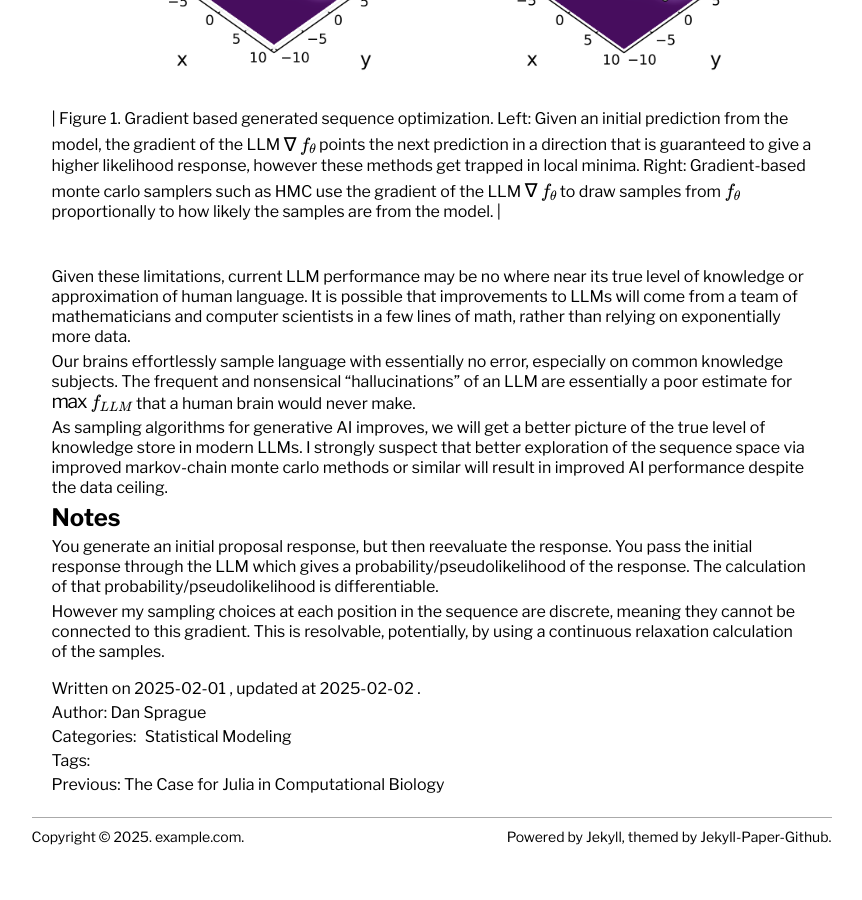
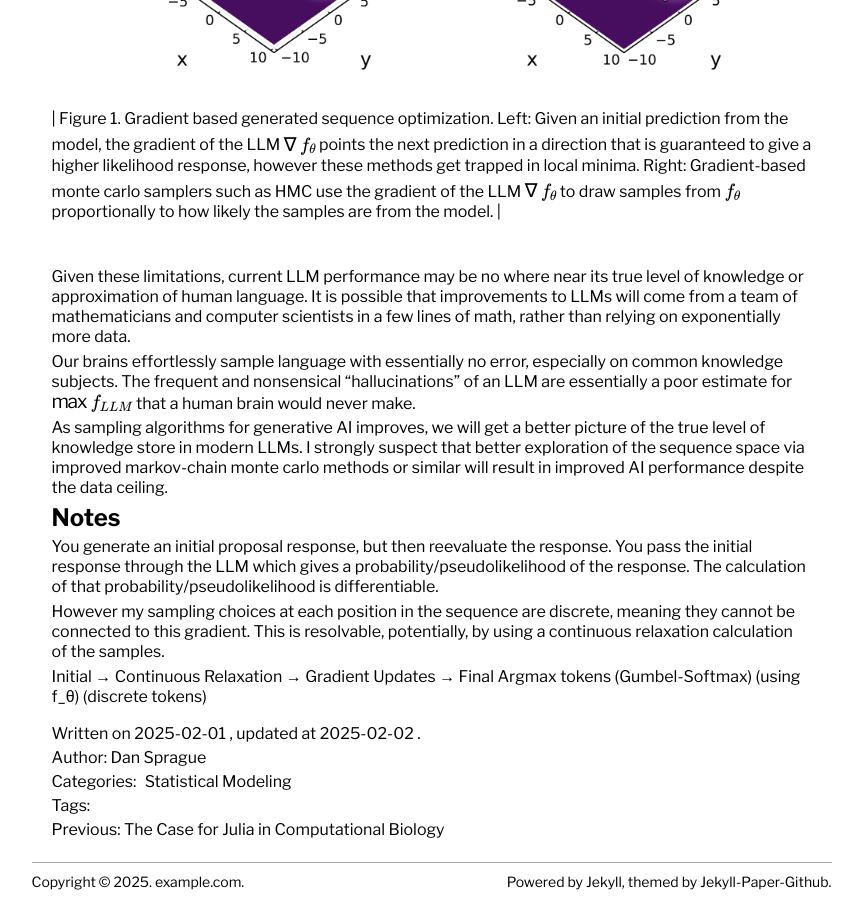
Before and after one commit to dan-sprague/dan-sprague.github.io, a Jekyll site: the page built from _posts/2025-02-02-llmthinking.markdown, in a window 1280 px wide and 900 px high, scrolled down 2119 px. Shown: the whole window, without its empty margins (201-1063 px from the left). Built offline with Jekyll 4.4.1, drawn with Linux system fonts in a browser that asks for light colours; formulas are drawn with MathJax 3; before the commit the page ends 2974 px from its top, so only the background shows below that.

Commit message:
fixed bug

```diff
--- a/_posts/2025-02-02-llmthinking.markdown
+++ b/_posts/2025-02-02-llmthinking.markdown
@@ -65,3 +65,7 @@ As sampling algorithms for generative AI improves, we will get a better picture
 You generate an initial proposal response, but then reevaluate the response. You pass the initial response through the LLM which gives a probability/pseudolikelihood of the response. The calculation of that probability/pseudolikelihood is differentiable.
 
 However my sampling choices at each position in the sequence are discrete, meaning they cannot be connected to this gradient. This is resolvable, potentially, by using a continuous relaxation calculation of the samples.
+
+
+Initial → Continuous Relaxation → Gradient Updates → Final Argmax
+tokens    (Gumbel-Softmax)       (using f_θ)        (discrete tokens)
```
